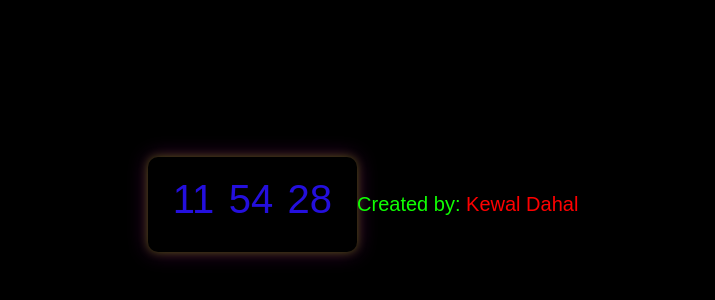
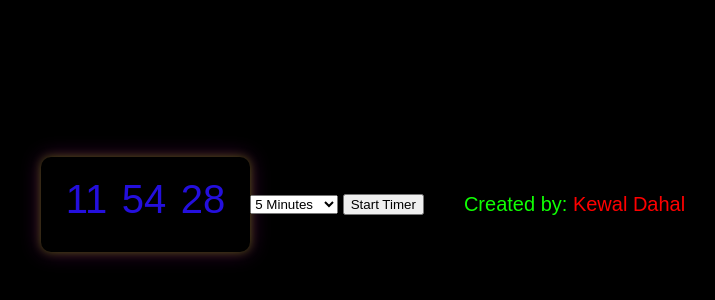
Before and after one commit to kewaldahal/digital-clock, a plain HTML site: page index.html in a window 1280 px wide. Shown: the part 196-496 px from the top of the page, without its empty margins (277-992 px from the left). Drawn offline with Linux system fonts and the light colour scheme.

Commit message:
Update index.html

```diff
--- a/index.html
+++ b/index.html
@@ -12,6 +12,17 @@
             <span id="seconds" class="time">00</span>
         </div>
     </div>
+    <div class="dropdown">
+        <select id="timerDropdown">
+            <option value="300">5 Minutes</option>
+            <option value="600">10 Minutes</option>
+            <option value="900">15 Minutes</option>
+        </select>
+        <button id="startTimerBtn">Start Timer</button>
+    </div>
+    <div class="timer-section">
+        <p id="timerDisplay">00:00</p>
+    </div>
     <p class="credit">Created by: <a href="https://kewaldahal.com.np/" target="_blank">Kewal Dahal</a></p>
     <script src="script.js"></script>
 </body>
```
